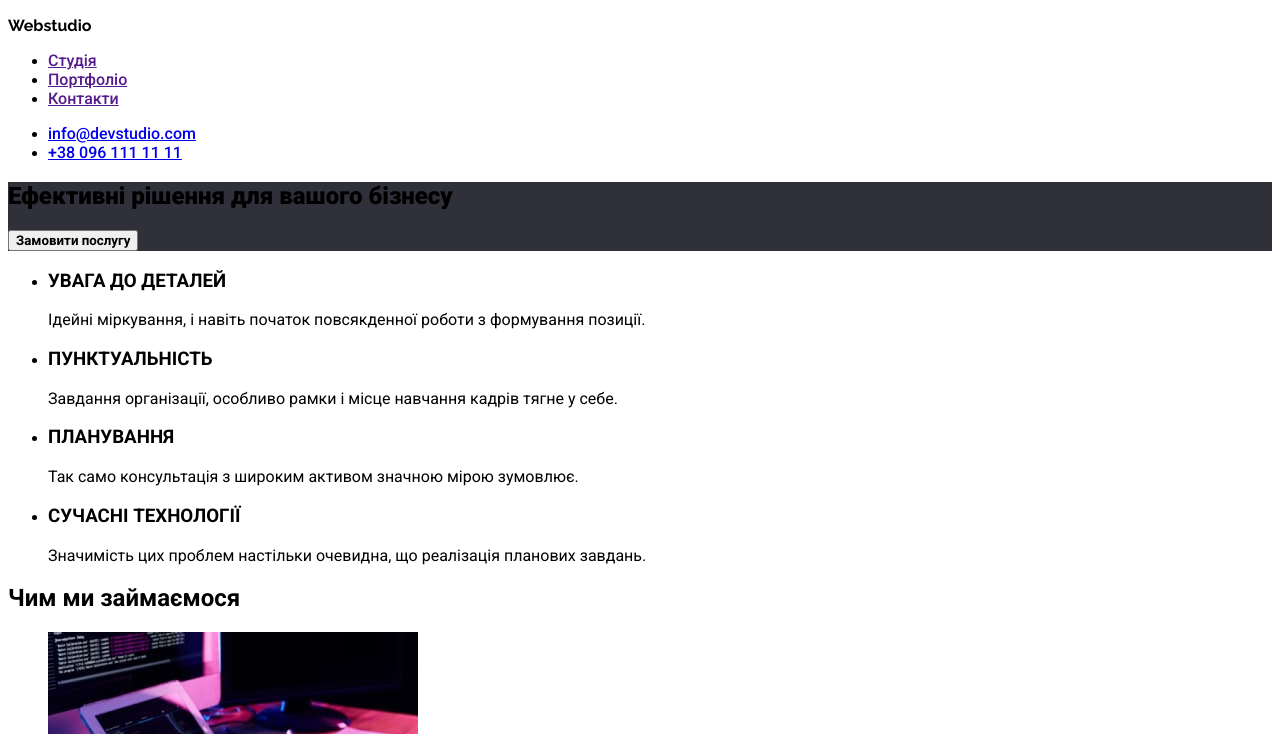
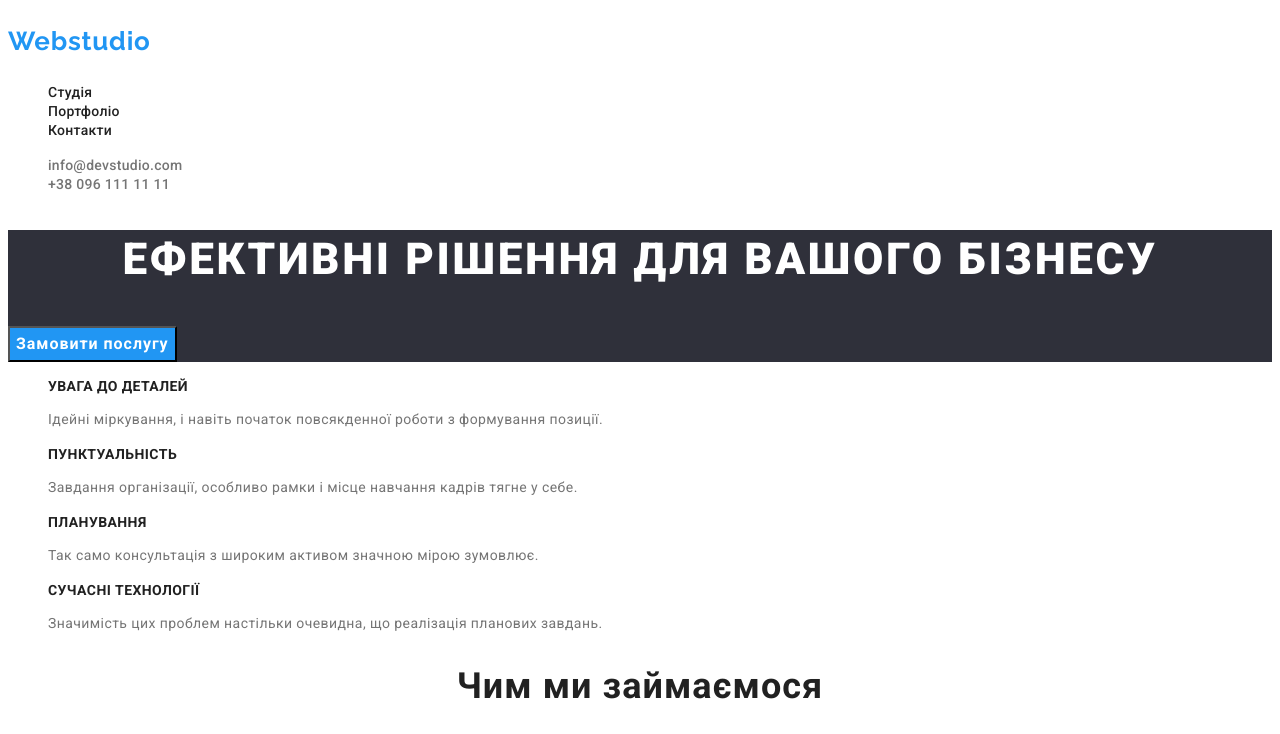
Before and after one commit to frpavlo/Webstudio, a plain HTML site: page index.html in a window 1280 px wide. Shown: the top 734 px of the page. Drawn offline with Linux system fonts and the light colour scheme.

Commit message:
add text styles

```diff
--- a/css/styles.css
+++ b/css/styles.css
@@ -1,39 +1,140 @@
 :root {
-    --main-color:#212121;
-    --accent-color:#2196F3;
-    --add-color:#757575;
-    --back-color:#2F303A;
+  --main-color: #212121;
+  --accent-color: #2196f3;
+  --add-color: #757575;
+  --back-color: #2f303a;
+}
+body {
+  font-family: Roboto, sans-serif;
+}
+.hero-studio {
+  background-color: var(--back-color);
+}
+.list {
+  list-style: none;
+}
+.link {
+    text-decoration: none;
+}
+.address {
+    font-style: normal;
 }
 .logo {
+  color: var(--accent-color);
   font-family: Raleway, serif;
+  font-size: 26px;
   font-weight: 700;
+  letter-spacing: 0.78px;
 }
-.nav-link,.header-contacts-link {
-    font-family: Roboto, sans-serif;
+.nav-link,
+.header-contacts-link {
+  font-family: Roboto;
+  font-size: 14px;
   font-weight: 500;
+  letter-spacing: 0.28px;
+}
+.nav-link:hover,
+.header-contacts-link:hover,
+.address-contacts-link:hover {
+  color: var(--accent-color);
+}
+.nav-link {
+  color: var(--main-color);
+}
+.header-contacts-link {
+  color: var(--add-color);
 }
 .main-title {
-    font-family: Roboto, sans-serif;
   font-weight: 900;
+  color: #fff;
+  text-align: center;
+  font-size: 44px;
+  line-height: 1.36;
+  letter-spacing: 2.64px;
+  text-transform: uppercase;
 }
 .main-button {
-    font-family: Roboto, sans-serif;
+  font-family: inherit;
+  color: #fff;
+  background-color: var(--accent-color);
+  font-size: 16px;
   font-weight: 700;
+  line-height: 1.87;
+  letter-spacing: 0.96px;
 }
-.main-traits-title,.work-title,.team-title,.hero-main-title {
-    font-family: Roboto, sans-serif;
-    font-weight: 700;
+.main-traits-title {
+  font-size: 14px;
+  letter-spacing: 0.42px;
+  text-transform: uppercase;
 }
-.main-traits-text,.team-speciality,.address-item,.hero-main-type {
-    font-family: Roboto, sans-serif;
-    font-weight: 400;
+.main-traits-text {
+  font-size: 14px;
+  line-height: 1.71;
+  letter-spacing: 0.42px;
+}
+.work-title,
+.team-title {
+  text-align: center;
+  font-size: 36px;
+  letter-spacing: 1.08px;
+}
+.team-worker {
+  color: var(--main-color);
+  font-size: 16px;
+  font-weight: 500;
+  letter-spacing: 0.48px;
+}
+.team-speciality {
+  font-size: 16px;
+  letter-spacing: 0.48px;
+}
+.address-map-link {
+  color: #fff;
+  font-family: inherit;
+  font-size: 14px;
+  line-height: 1.71;
+  letter-spacing: 0.42px;
+}
+.address-contacts-link {
+  color: rgba(255, 255, 255, 0.6);
+  font-family: inherit;
+  font-size: 14px;
+  line-height: 1.71;
+  letter-spacing: 0.42px;
+}
+.main-traits-title,
+.work-title,
+.team-title,
+.hero-main-title {
+  color: var(--main-color);
+}
+.main-traits-text,
+.team-speciality,
+.address-contacts-link,
+.hero-main-type {
+  color: var(--add-color);
 }
 .hero-sort-button {
-    font-family: Roboto, sans-serif;
+  font-family: inherit;
   font-weight: 500;
+    color: var(--main-color);
+    font-size: 16px;
+    font-weight: 500;
+    line-height: 1.62;
+    letter-spacing: 0.48px;
 }
-.hero {
-    background-color: var(--back-color);
+.hero-sort-button:hover {
+    color: #FFF;
+    background-color: var(--accent-color);
+}
+.hero-main-title {
+        font-size: 18px;
+        line-height: 2;
+        letter-spacing: 1.08px;
+}
+.hero-main-type {
+        line-height: 1.87;
+        letter-spacing: 0.48px;
 }
 footer {
   background-color: var(--back-color);
--- a/index.html
+++ b/index.html
@@ -13,24 +13,24 @@
     <header>
       <p class="logo">Webstudio</p>
       <nav class="nav">
-        <ul class="nav-list">
-          <li class="nav-item"><a href="" class="nav-link">Студія</a></li>
-          <li class="nav-item"><a href="" class="nav-link">Портфоліо</a></li>
-          <li class="nav-item"><a href="" class="nav-link">Контакти</a></li>
+        <ul class="nav-list list">
+          <li class="nav-item"><a href="./index.html" class="nav-link link">Студія</a></li>
+          <li class="nav-item"><a href="./portfolio.html" class="nav-link link">Портфоліо</a></li>
+          <li class="nav-item"><a href="" class="nav-link link">Контакти</a></li>
         </ul>
       </nav>
-      <ul class="contacts-list">
-        <li class="contacts-item"><a href="mailto:info@devstudio.com" class="header-contacts-link">info@devstudio.com</a></li>
-        <li class="contacts-item"><a href="tel:+380961111111" class="header-contacts-link">+38 096 111 11 11</a></li>
+      <ul class="contacts-list list">
+        <li class="contacts-item"><a href="mailto:info@devstudio.com" class="header-contacts-link link">info@devstudio.com</a></li>
+        <li class="contacts-item"><a href="tel:+380961111111" class="header-contacts-link link">+38 096 111 11 11</a></li>
       </ul>
     </header>
     <main>
-      <section class="hero">
+      <section class="hero-studio">
         <h1 class="main-title">Ефективні рішення для вашого бізнесу</h1>
         <button type="button" class="main-button">Замовити послугу</button>
       </section>
       <section class="main-traits">
-        <ul class="main-traits-list">
+        <ul class="main-traits-list list">
           <li class="main-traits-item">
             <h3 class="main-traits-title">УВАГА ДО ДЕТАЛЕЙ</h3>
             <p class="main-traits-text">
@@ -62,7 +62,7 @@
       </section>
       <section class="work">
         <h2 class="work-title" >Чим ми займаємося</h2>
-        <ul class="work-list">
+        <ul class="work-list list">
           <li class="work-item"><img src="./images/work_img1.jpg" alt="someone coding" class="work-img"></li>
           <li class="work-item">
             <img
@@ -78,7 +78,7 @@
       </section>
       <section class="team">
         <h2 class="team-title">Наша команда</h2>
-        <ul class="team-list">
+        <ul class="team-list list">
           <li class="team-item">
             <img
               src="./images/worker_photo1.jpg"
@@ -117,14 +117,14 @@
     <footer>
       <p class="logo">Webstudio</p>
       <address class="address">
-        <ul class="address-list">
+        <ul class="address-list list">
           <li class="address-item">
             <a href="https://maps.app.goo.gl/9svt2B641Biuaw8g6" target="_blank"
-             class="address-map-link" >м. Київ, пр-т Лесі Українки, 26</a
+             class="address-map-link link" >м. Київ, пр-т Лесі Українки, 26</a
             >
           </li>
-          <li class="address-item"><a href="mailto:info@devstudio.com" class="address-contacts-link">info@devstudio.com</a></li>
-          <li class="address-item"><a href="tel:+380961111111" class="address-contacts-link">+38 096 111 11 11</a></li>
+          <li class="address-item"><a href="mailto:info@devstudio.com" class="address-contacts-link link">info@devstudio.com</a></li>
+          <li class="address-item"><a href="tel:+380961111111" class="address-contacts-link link">+38 096 111 11 11</a></li>
         </ul>
       </address>
     </footer>
```
Also changed, not shown: portfolio.html (+8 -8 lines). Lines whose indentation alone changed are shown as unchanged.
